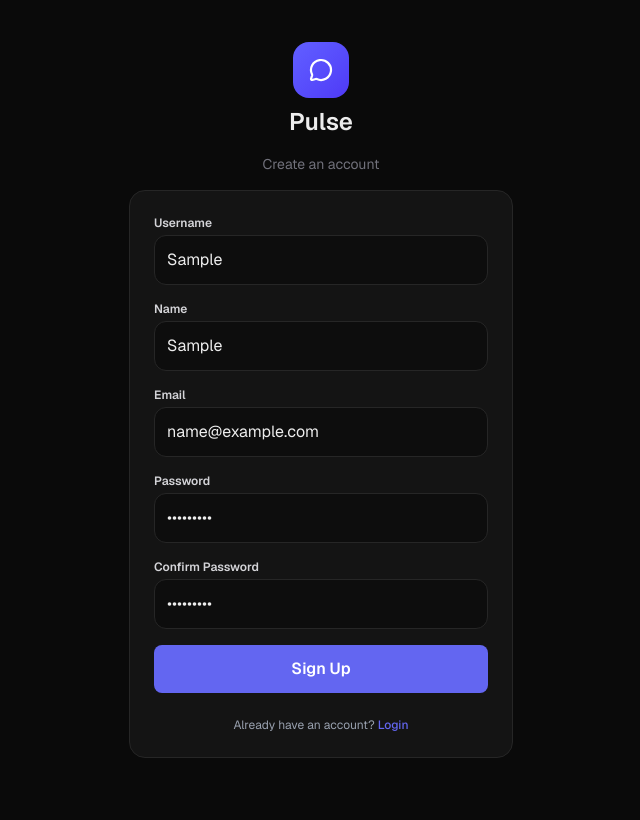
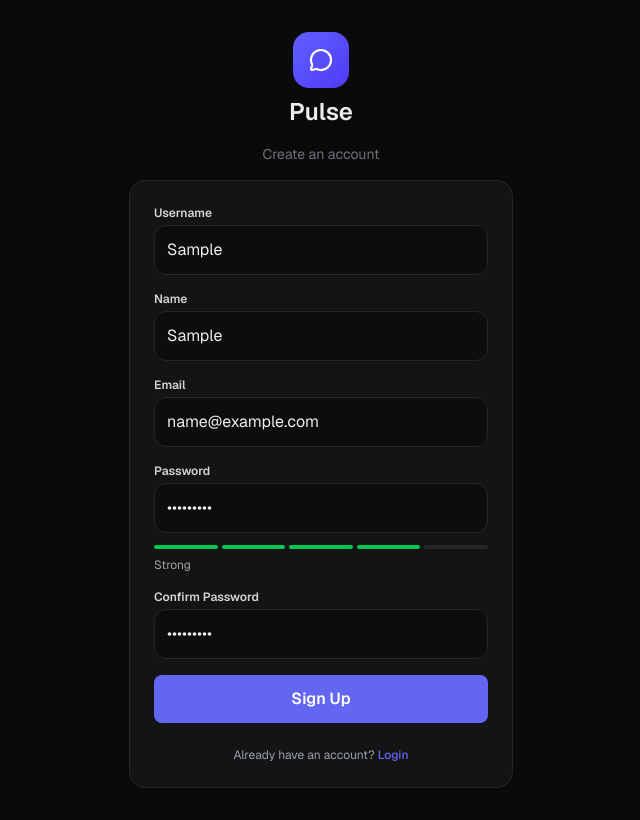
Before and after one commit to ErikPDN/echochat-ui, a Next.js app: page /signup in a window 1280 px wide. Both pictures are taken after typing "Sample", "Sample", "name@example.com", "Sample123", "Sample123" into the empty fields and a click on the button "Sign Up". Shown: the whole page, without its empty margins (319-959 px from the left). Built offline with nearby package versions, Linux system fonts and the light colour scheme.

Commit message:
feat: enhance SignupForm with password strength indicator and validation messages

```diff
--- a/app/(auth)/layout.tsx
+++ b/app/(auth)/layout.tsx
@@ -3,7 +3,7 @@ import { ReactNode } from "react";
 
 export default function AuthLayout({ children }: { children: ReactNode }) {
   return (
-    <div className="min-h-screen flex flex-col items-center justify-center gap-4 px-4">
+    <div className="min-h-screen overflow-y-auto flex flex-col items-center gap-4 px-4 py-8">
       <div className="flex flex-col items-center gap-2">
         <div className="h-14 w-14 rounded-2xl bg-linear-to-br from-indigo-500 to-indigo-600 flex items-center justify-center">
           <MessageCircle className="h-6 w-6 text-white" strokeWidth={2.2} />
--- a/components/auth/SignupForm.tsx
+++ b/components/auth/SignupForm.tsx
@@ -1,18 +1,38 @@
 "use client";
 
 import { zodResolver } from "@hookform/resolvers/zod";
-import { useForm } from "react-hook-form";
+import { useForm, useWatch } from "react-hook-form";
 import { signupSchema, SignupSchema } from "@/lib/schemas/auth";
 import Link from "next/link";
+import { getPasswordStrength } from "@/lib/utils/password-strength";
+import { useEffect, useState } from "react";
+
+const strengthConfig = [
+  { label: "Very Weak", color: "bg-red-500" },
+  { label: "Weak", color: "bg-orange-500" },
+  { label: "Moderate", color: "bg-yellow-500" },
+  { label: "Strong", color: "bg-green-500" },
+  { label: "Very Strong", color: "bg-blue-500" },
+];
 
 export const SignupForm = () => {
   const {
     handleSubmit,
     register,
+    control,
     formState: { errors, isSubmitting },
   } = useForm<SignupSchema>({
     resolver: zodResolver(signupSchema),
   });
+
+  const watchPassword = useWatch({
+    control,
+    name: "password",
+    defaultValue: "",
+  });
+
+  const strength = getPasswordStrength(watchPassword);
+  const { label, color } = strengthConfig[strength];
 
   const onSubmit = (data: SignupSchema) => {
     // TODO: integrar com react-query para enviar os dados de cadastro para o backend
@@ -21,7 +41,7 @@ export const SignupForm = () => {
   return (
     <form
       onSubmit={handleSubmit(onSubmit)}
-      className="w-full flex flex-col gap-4 border border-card-border rounded-2xl p-6 bg-card"
+      className="w-full flex flex-col gap-3 xl:gap-4 border border-card-border rounded-2xl p-4 xl:p-6 bg-card"
     >
       <div className="flex flex-col gap-1">
         <label
@@ -34,6 +54,11 @@ export const SignupForm = () => {
           {...register("username")}
           className="w-full border border-card-border rounded-xl p-3 bg-input-background focus:outline-none focus:ring-2 focus:ring-indigo-500"
         />
+        {errors.username && (
+          <span className="text-red-500 text-xs">
+            {errors.username.message}
+          </span>
+        )}
       </div>
 
       <div className="flex flex-col gap-1">
@@ -44,6 +69,9 @@ export const SignupForm = () => {
           {...register("name")}
           className="w-full border border-card-border rounded-xl p-3 bg-input-background focus:outline-none focus:ring-2 focus:ring-indigo-500"
         />
+        {errors.name && (
+          <span className="text-red-500 text-xs">{errors.name.message}</span>
+        )}
       </div>
 
       <div className="flex flex-col gap-1">
@@ -54,6 +82,9 @@ export const SignupForm = () => {
           {...register("email")}
           className="w-full border border-card-border rounded-xl p-3 bg-input-background focus:outline-none focus:ring-2 focus:ring-indigo-500"
         />
+        {errors.email && (
+          <span className="text-red-500 text-xs">{errors.email.message}</span>
+        )}
       </div>
 
       <div className="flex flex-col gap-1">
@@ -68,6 +99,27 @@ export const SignupForm = () => {
           type="password"
           className="w-full border border-card-border rounded-xl p-3 bg-input-background focus:outline-none focus:ring-2 focus:ring-indigo-500"
         />
+
+        <div className={`flex gap-1 ${watchPassword ? "mt-2" : "mt-0"}`}>
+          {watchPassword &&
+            [0, 1, 2, 3, 4].map((index) => (
+              <div
+                key={index}
+                className={`h-1 w-full rounded-full transition-colors duration-200 ${
+                  index <= strength ? color : "bg-card-border"
+                }`}
+              />
+            ))}
+        </div>
+        {watchPassword && (
+          <span className="text-xs text-zinc-400 mt-1">{label}</span>
+        )}
+
+        {errors.password && (
+          <span className="text-red-500 text-xs">
+            {errors.password.message}
+          </span>
+        )}
       </div>
 
       <div className="flex flex-col gap-1">
@@ -82,6 +134,11 @@ export const SignupForm = () => {
           type="password"
           className="w-full border border-card-border rounded-xl p-3 bg-input-background focus:outline-none focus:ring-2 focus:ring-indigo-500"
         />
+        {errors.confirmPassword && (
+          <span className="text-red-500 text-xs">
+            {errors.confirmPassword.message}
+          </span>
+        )}
       </div>
 
       <button
--- /dev/null
+++ b/lib/utils/password-strength.ts
@@ -0,0 +1,9 @@
+export const getPasswordStrength = (password: string) => {
+  if (!password) return 0;
+  let strength = 0;
+  if (password.length >= 8) strength += 1;
+  if (/[A-Z]/.test(password)) strength += 1;
+  if (/[0-9]/.test(password)) strength += 1;
+  if (/[^A-Za-z0-9]/.test(password)) strength += 1;
+  return strength;
+};
```
